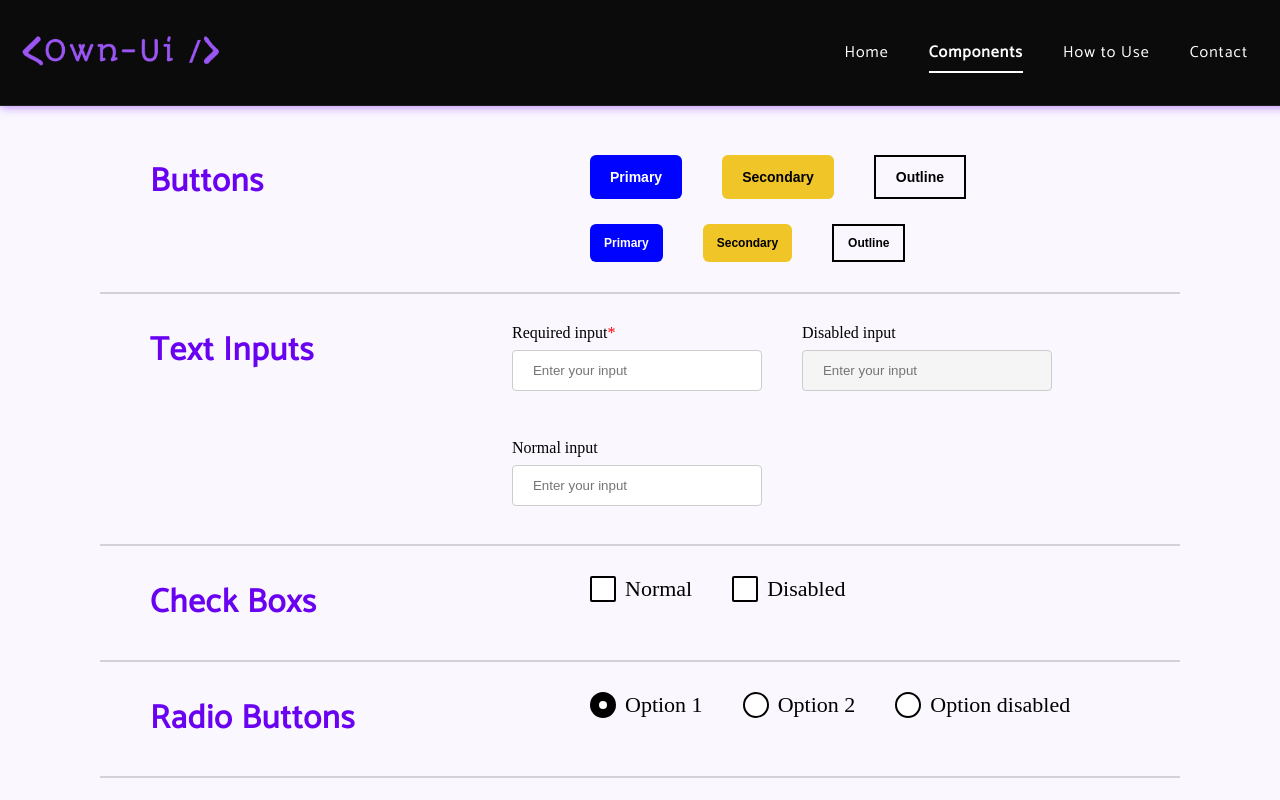
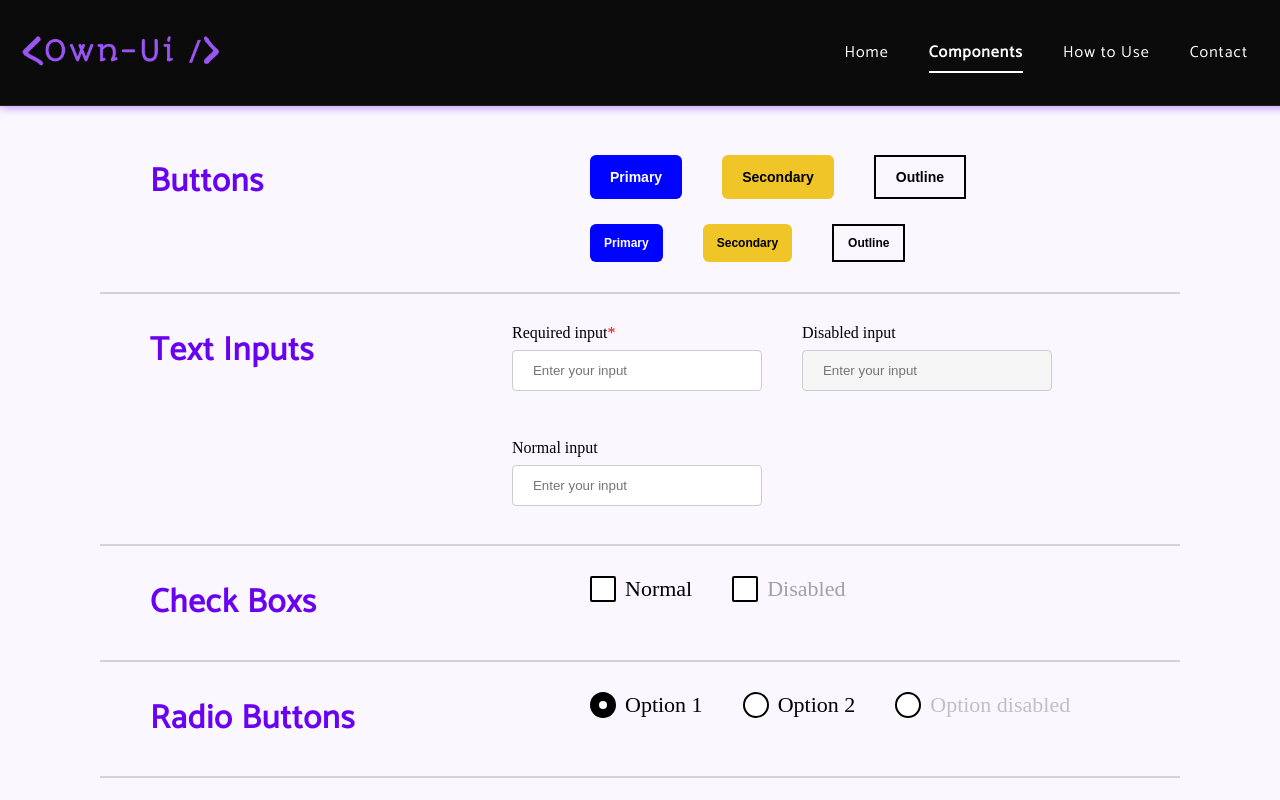
Before and after one commit to pavan-pani/Ui-library, a React (Vite) app in the folder Ui-Library/: page /components in a window 1280 px wide. Shown: the top 800 px of the page. Built offline with nearby package versions, Linux system fonts and the light colour scheme.

Commit message:
disabled fix

```diff
--- a/Ui-Library/src/Ui_components/Forms/Check-box/checkBox-style.scss
+++ b/Ui-Library/src/Ui_components/Forms/Check-box/checkBox-style.scss
@@ -74,4 +74,5 @@
   /* checkbox disabled */
   .CHECKBOX___disabled {
     cursor: not-allowed !important;
+    color: #a1a1a1;
   }
--- a/Ui-Library/src/Ui_components/Forms/Radio-button/RadioButton-styles.scss
+++ b/Ui-Library/src/Ui_components/Forms/Radio-button/RadioButton-styles.scss
@@ -66,4 +66,5 @@
 
   .RADIOBUTTON___disabled {
     cursor: not-allowed !important;
+    color: #c0c0c0;
   }
--- a/Ui-Library/src/Ui_components/Forms/Text-area/TextArea-styles.scss
+++ b/Ui-Library/src/Ui_components/Forms/Text-area/TextArea-styles.scss
@@ -34,5 +34,5 @@
 }
 .TEXTAREA___disabled {
     cursor: not-allowed !important;
-    background-color: #cbc9c9fe !important;
+    background-color: #a8a7a7fe !important;
 }
--- a/Ui-Library/src/Ui_components/Forms/Text-area/TextArea.tsx
+++ b/Ui-Library/src/Ui_components/Forms/Text-area/TextArea.tsx
@@ -24,7 +24,7 @@ const Textarea: React.FC<TextareaProps> = ({ ...props }) => {
                 <div className='TEXTAREA___container'>
                     {props.label && <label className='TEXTAREA___label'>{props.label}</label>}
                     <textarea
-                    className='TEXTAREA___textarea disabled'
+                    className='TEXTAREA___textarea .TEXTAREA___disabled'
                         value={props.value}
                         onChange={handleInputChange}
                         maxLength={1000}
```
Also changed, not shown: Ui-Library/src/Ui_components/Button/demo.txt (added), Ui-Library/src/Ui_components/Toggle/demo.txt.
